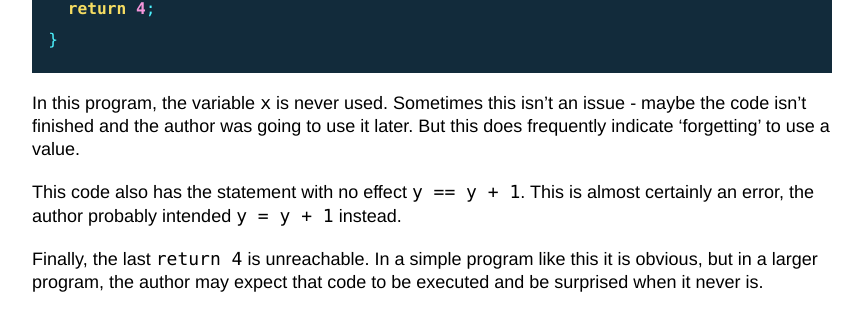
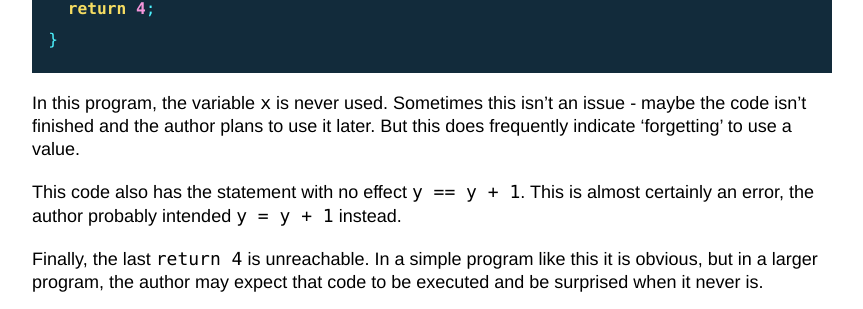
Before and after one commit to ishantheperson/ishantheperson.github.io, a Jekyll site: the page built from _posts/2020-05-28-c0-2.md, in a window 1280 px wide and 900 px high, scrolled down 2330 px. Shown: the part 167-476 px from the top of the window, without its empty margins (208-1071 px from the left). Built offline with Jekyll 4.4.1, drawn with Linux system fonts in a browser that asks for light colours.

Commit message:
fixed typos

````diff
--- a/_layouts/default.html
+++ b/_layouts/default.html
@@ -42,6 +42,7 @@ width: "800px"
       <link rel="stylesheet" type="text/css" href="/css/{{ style }}">
     {% endfor %}
 
+    <!-- Pages can have different widths, so this must live in the HTML -->
     <style type="text/css">
     body {
       max-width: {{ page.width | default: "800px" }};
--- a/_posts/2020-05-28-c0-2.md
+++ b/_posts/2020-05-28-c0-2.md
@@ -64,7 +64,7 @@ int main() {
 }
 ```
 
-In this program, the variable `x` is never used. Sometimes this isn't an issue - maybe the code isn't finished and the author was going to use it later. But this does frequently indicate 'forgetting' to use a value.
+In this program, the variable `x` is never used. Sometimes this isn't an issue - maybe the code isn't finished and the author plans to use it later. But this does frequently indicate 'forgetting' to use a value.
 
 This code also has the statement with no effect `y == y + 1`. This is almost certainly an error, the author probably intended `y = y + 1` instead.
 
````
